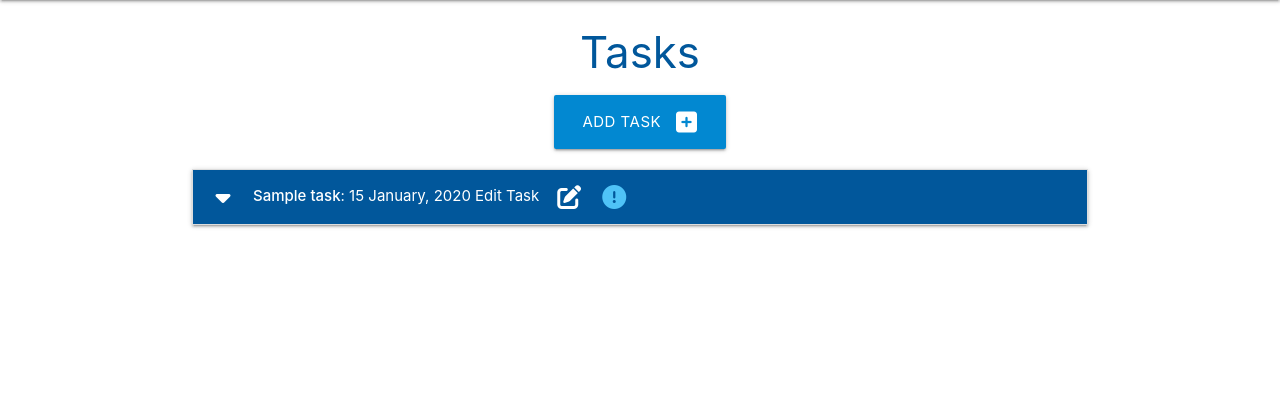
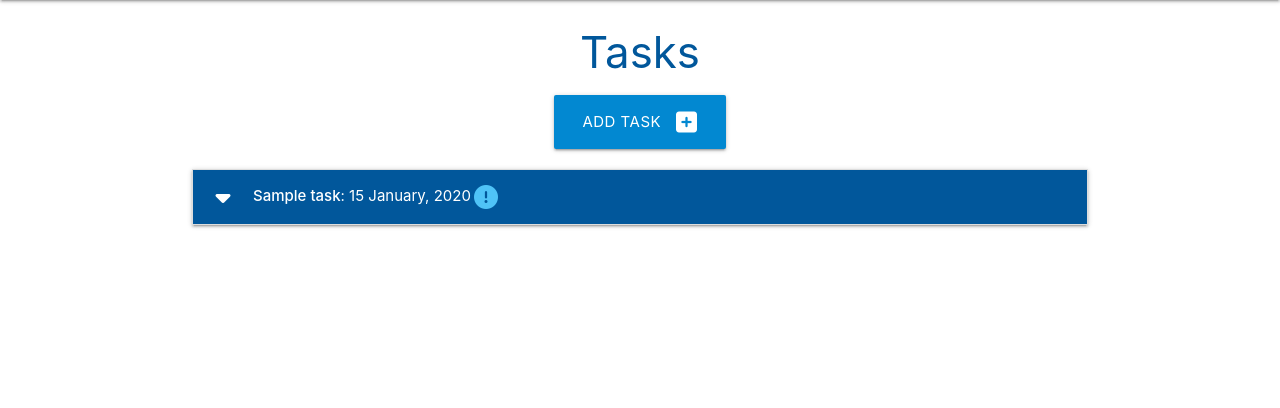
Before and after one commit to MaxBWiseman/TaskManagerProject, a Flask app: page / in a window 1280 px wide. Shown: the part 64-472 px from the top of the page. Run offline with Flask 3, Linux system fonts and the light colour scheme; tables that the repository leaves empty hold one stand-in row (values such as "Sample post"); some libraries are stand-ins or nearby versions.

Commit message:
chore: Update task edit route and template

```diff
--- a/taskmanager/routes.py
+++ b/taskmanager/routes.py
@@ -86,4 +86,5 @@ def edit_task(task_id):
         task.due_date = request.form.get("due_date")
         task.category_id = request.form.get("category_id")
         db.session.commit()
+        return redirect(url_for("home"))
     return render_template("edit_task.html", task=task, categories=categories)
--- a/taskmanager/templates/tasks.html
+++ b/taskmanager/templates/tasks.html
@@ -17,7 +17,6 @@
       <div class="collapsible-header white-text light-blue darken-4">
         <i class="fas fa-caret-down"></i>
         <strong>{{ task.task_name }}</strong> : {{ task.due_date.strftime("%d %B, %Y") }}
-            Edit Task <i class="fas fa-edit right"></i>
         {% if task.is_urgent == True %}
             <i class="fas fa-exclamation-circle light-blue-text text-lighten-2"></i>
         {% endif %}
@@ -26,7 +25,7 @@
         <strong>{{ task_category }}</strong>
         <p>{{ task.task_description }}</p>
         <p>
-          <a href="{{ url_for('edit_task', task_id=task.id) }}" class="btn green accent-4">Edit</a>
+          <a href="{{ url_for('edit_task', task_id=task.id) }}" class="btn green accent-4">Edit Task <i class="fas fa-edit right"></i></a>
       </p>
       </div>
 
```
